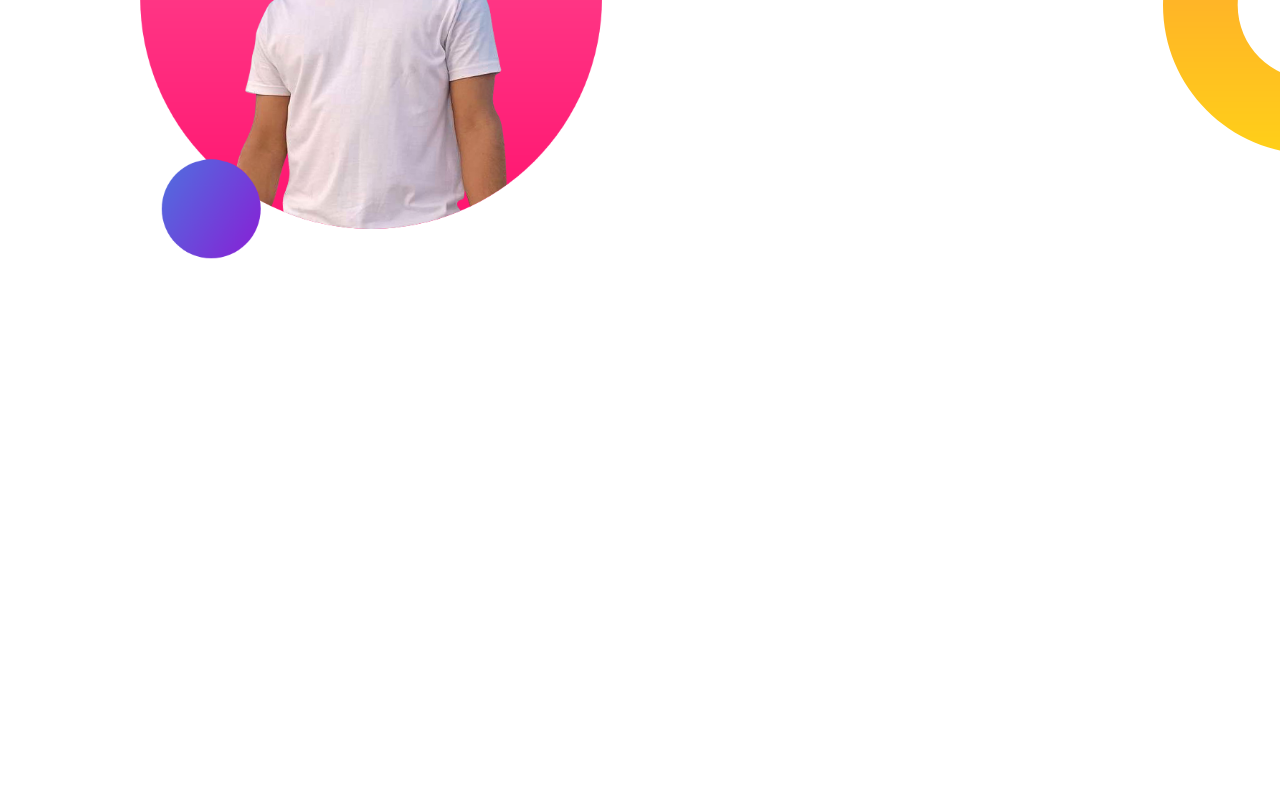
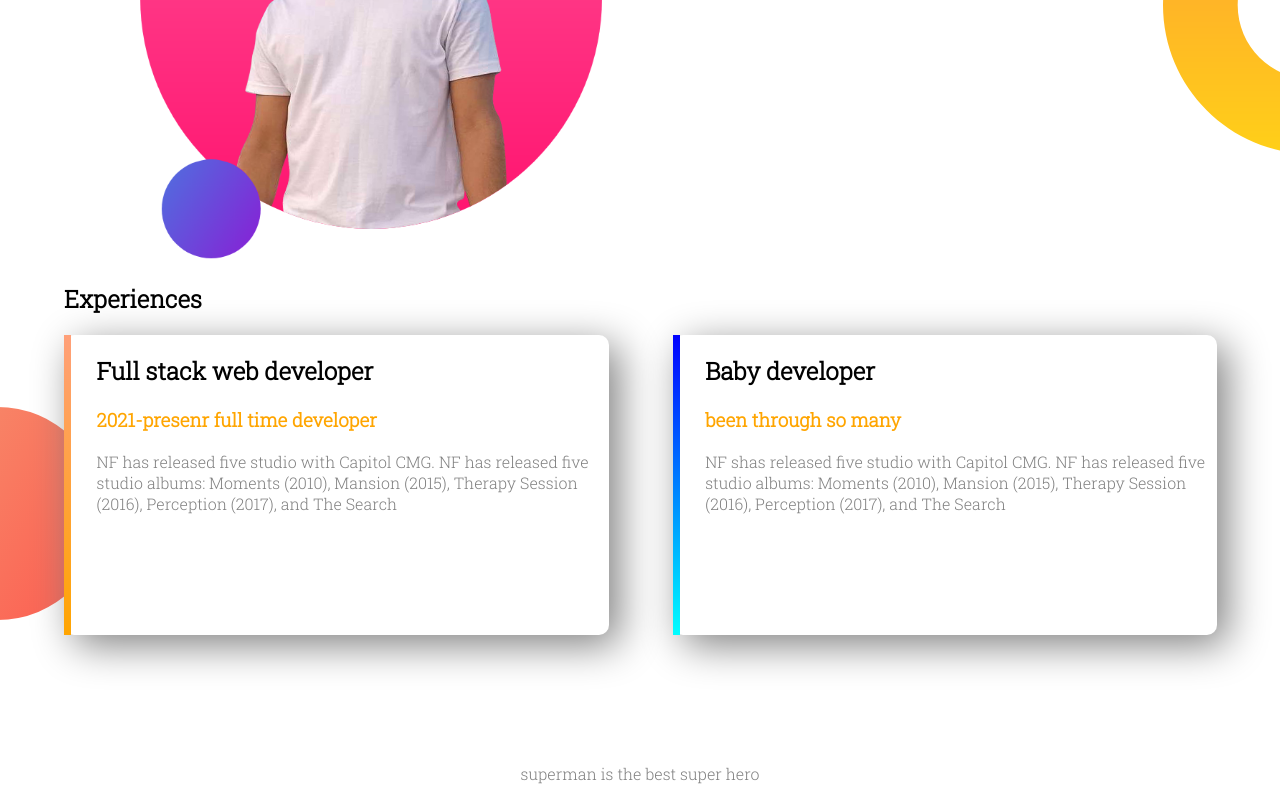
Before and after one commit to AhmedKamon/new-web, a plain HTML site: page index.html in a window 1280 px wide. Shown: the part 745-1545 px from the top of the page. Before the commit the page ends 1008 px from the top, so only its background shows below. Drawn offline with Linux system fonts and the light colour scheme.

Commit message:
my first time

```diff
--- a/index.html
+++ b/index.html
@@ -30,5 +30,24 @@
                   <a class="button" target="_blank" href="is an American rapper, singer and songwriter. He has released two EPs, I'm Free (2012),[1] and a self-titled EP in 2014 with Capitol CMG. NF has released five studio ">DOWNLOAD</a>
               </div>
     </section>
+    <section class="third ">
+        <h2 class="changes" >Experiences</h2>
+        <div id="full-stack" class="half-wight shadow">
+            <h2>Full stack web developer</h2>
+            <h3 class="name-highlight">2021-presenr full time developer</h3>
+            <p> NF has released five studio with Capitol CMG. NF has released five studio albums: Moments (2010), Mansion (2015), Therapy Session (2016), Perception (2017), and The Search</p>
+        </div>
+        <div id="baby-web" class="half-wight shadow">
+              <h2>Baby developer</h2>
+              <h3 class="name-highlight">been through so many</h3>
+              <p> NF shas released five studio with Capitol CMG. NF has released five studio albums: Moments (2010), Mansion (2015), Therapy Session (2016), Perception (2017), and The Search</p>
+        </div>
+    </section>
+    <footer>
+        <p>superman is the best super hero</p>
+    </footer>
+
+
 </body>
+
 </html>
--- a/style.css
+++ b/style.css
@@ -9,6 +9,8 @@ body{
 .first-section{
     background-image: url("images/top-banner.png");
     background-repeat: no-repeat;
+    border-bottom: 10px;
+
 
 
 }
@@ -17,6 +19,7 @@ body{
     float: left;
     margin-left: 5%;
     padding-left: 2%;
+
 }
 .half-wight img{
     width: 100%;
@@ -40,3 +43,36 @@ p{
     background-repeat: no-repeat;
     background-position: right;
 }
+.third{
+    background-image: url("images/exp-bg.png");
+    background-repeat: no-repeat;
+    background-position: left;
+    float: left;
+}
+.changes{
+    margin-left: 5%;
+}
+
+
+.shadow{
+    background-color: white;
+     box-shadow: 10px 10px 40px gray;
+     border-radius: 10px;
+     height: 60%;
+}
+#full-stack{
+    border-left: 7px solid ;
+    border-image: linear-gradient( 180deg, lightsalmon, orange);
+    border-image-slice: 1;
+}
+#baby-web{
+    border-left: 7px solid ;
+    border-image: linear-gradient( 180deg, blue, cyan);
+    border-image-slice: 1;
+}
+
+
+
+footer p{
+    text-align-last: center
+}
```
